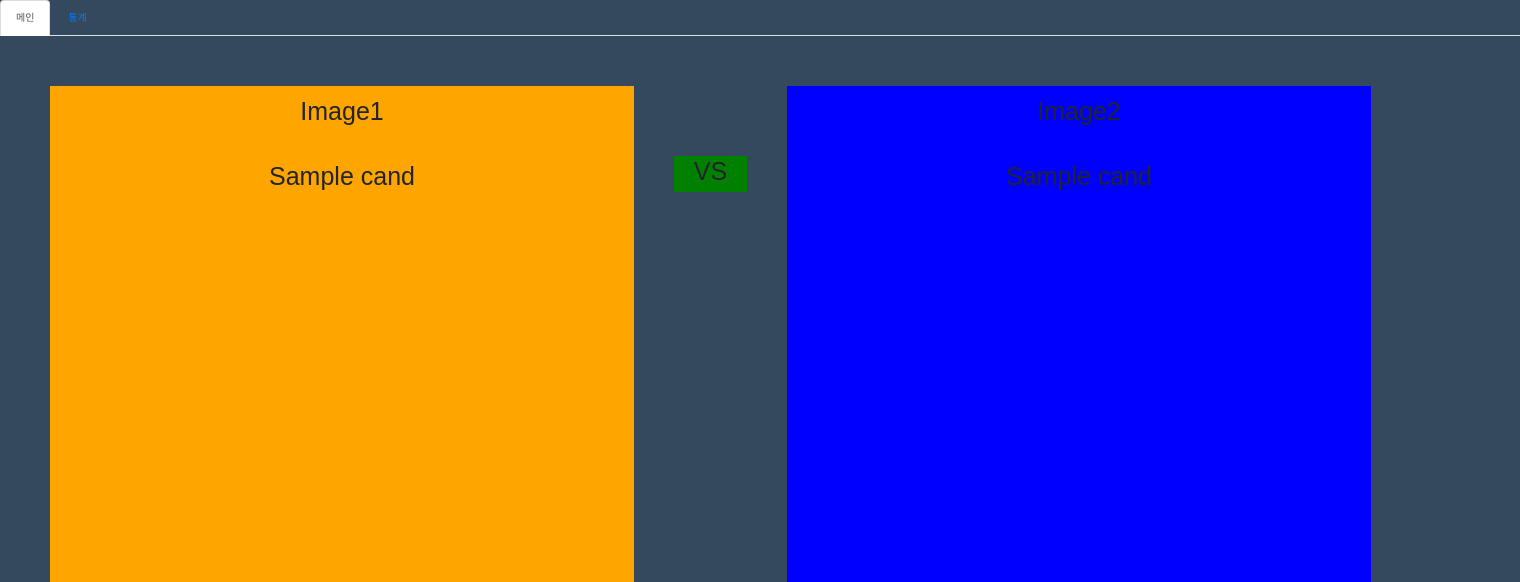
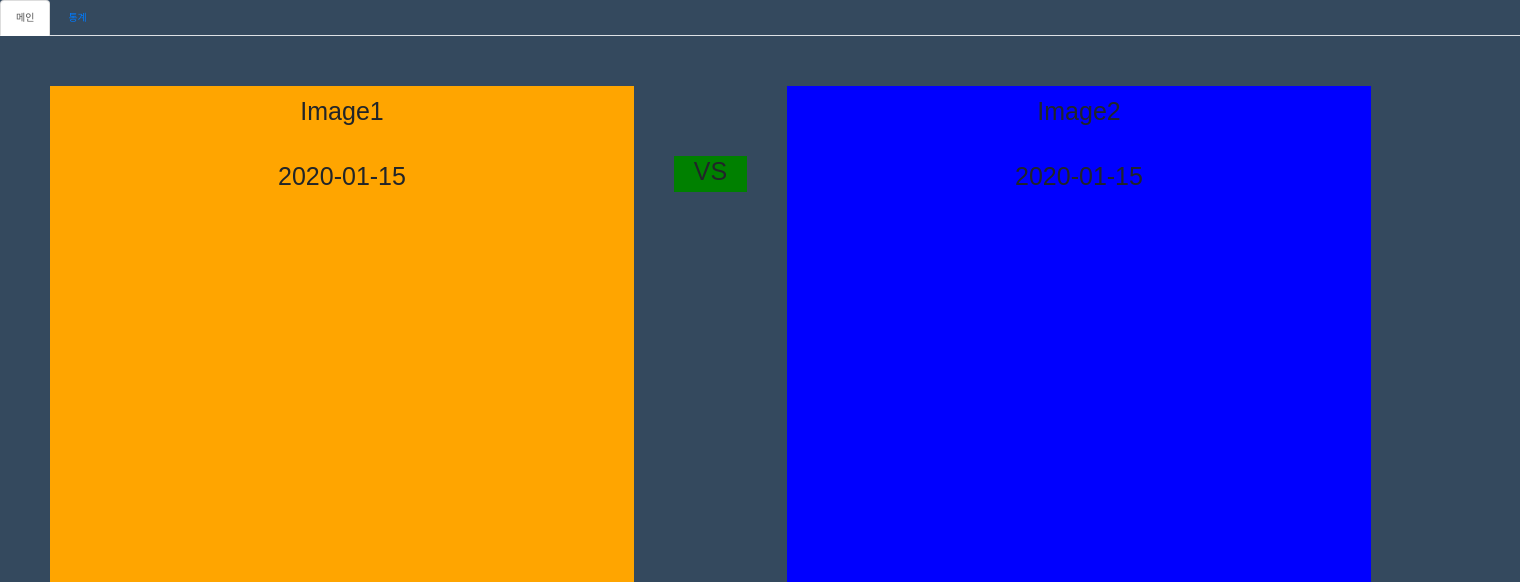
Before and after one commit to sebana/vssiteproject, a Django app: template vsapp1/templates/game.html in a window 1520 px wide. Shown: the top 582 px of the page. Run offline with Django 3.2, Linux system fonts and the light colour scheme; the template is opened without the code that fills it: most values are stand-ins (such as "Sample title", 1, 10 or a date in 2020); some libraries are stand-ins or nearby versions.

Commit message:
장족의 발전

```diff
--- a/vsapp1/templates/game.html
+++ b/vsapp1/templates/game.html
@@ -23,11 +23,11 @@
             <li role="presentation"><a href="statistics.html">통계</a></li>
         </ul>
 
-        {% for cand in candidate %}
+        {% for x,y in candidate %}
         <div id = "main_container">
             <div id = "candidate1" onclick = "fnMove()">
                 <h1>Image1</h1> <br><br>
-                <h1>{{ cand }}</h1>
+                <h1>{{ x }}</h1>
             </div>
 
             <div id = "vs">
@@ -36,7 +36,7 @@
 
             <div id = "candidate2" onclick = "fnMove()">
                 <h1>Image2</h1> <br><br>
-                <h1>{{ cand }}</h1>
+                <h1>{{ y }}</h1>
             </div>
         </div>
         {% endfor %}
--- a/vsapp1/views.py
+++ b/vsapp1/views.py
@@ -50,7 +50,11 @@ def game(request):
            if i.degree == 1:
               candidate.append([neg[c], i.name])
               c+=1
-        return render(request, 'game.html', {'candidate':candidate})
+        couple_cand = []
+        for i in range(0,len(candidate),2):
+                couple_cand.append([candidate[i],candidate[i+1]])
+
+        return render(request, 'game.html', {'candidate':couple_cand})
 
 def result(request):
     return render(request, 'result.html')
```
